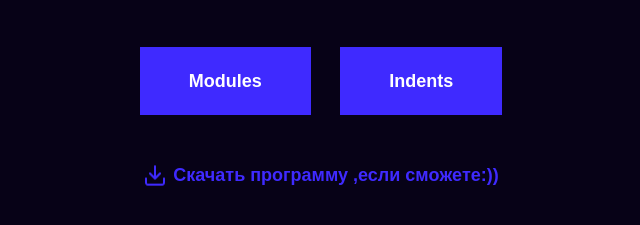
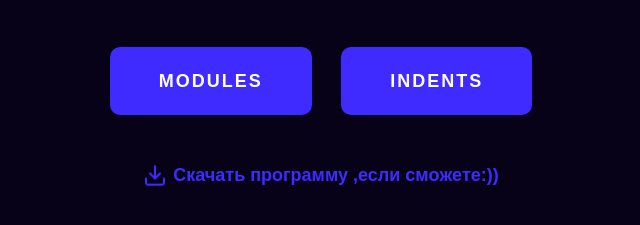
Before and after one commit to NoWar-dev/new, a plain HTML site: page index.html in a window 1280 px wide. Shown: the part 335-560 px from the top of the page, without its empty margins (319-959 px from the left). Drawn offline with Linux system fonts and the light colour scheme.

Commit message:
'modified'

```diff
--- a/css/style.css
+++ b/css/style.css
@@ -58,9 +58,25 @@
   background-color: #3f2aff;
   display: inline-block;
   padding: 24px 49px;
-
+  transition-duration: .3s;
+  position: relative;
+  top:0;
+  border-radius: 10px;
+  text-transform: uppercase;
+  letter-spacing: 2px;
+  text-decoration: none;
 }
 
+.link-two:hover{
+  background-color: #1606a7;
+  box-shadow: 0 5px 0 #f3f;
+  top: 2px;
+}
+.link-two:active{
+  top: 5px;
+  background-color: #3f2aff;
+  box-shadow:none ;
+}
 
 .link-block {
   margin-bottom: 50px;
@@ -73,6 +89,9 @@
 .link-block:active{
   color: aqua;
 }
+
+
+
 
 .link-two:not(:last-child) {
   margin-right: 25px;
```
